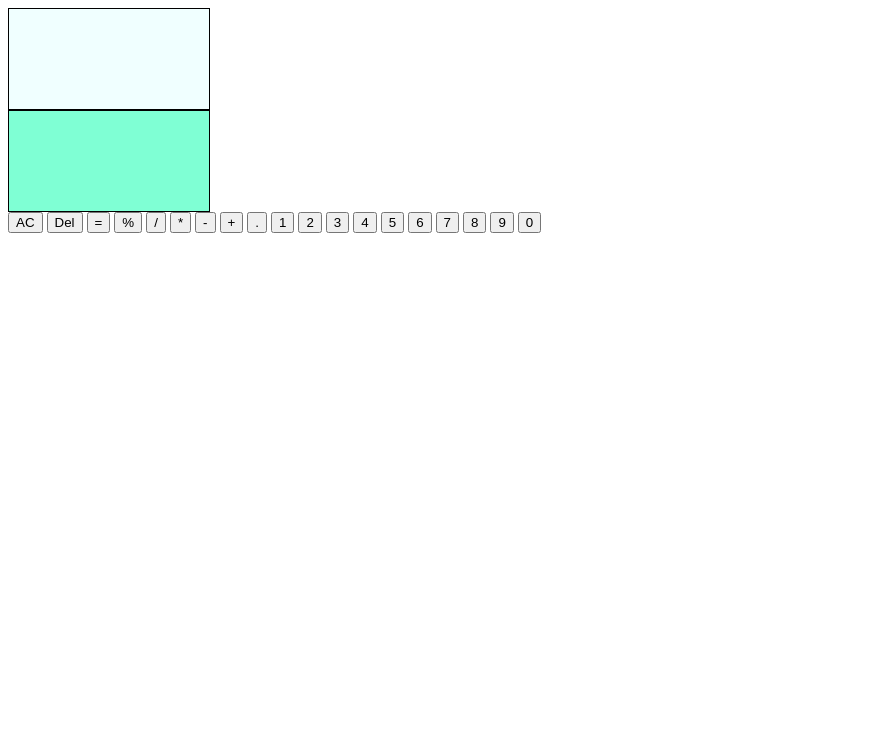
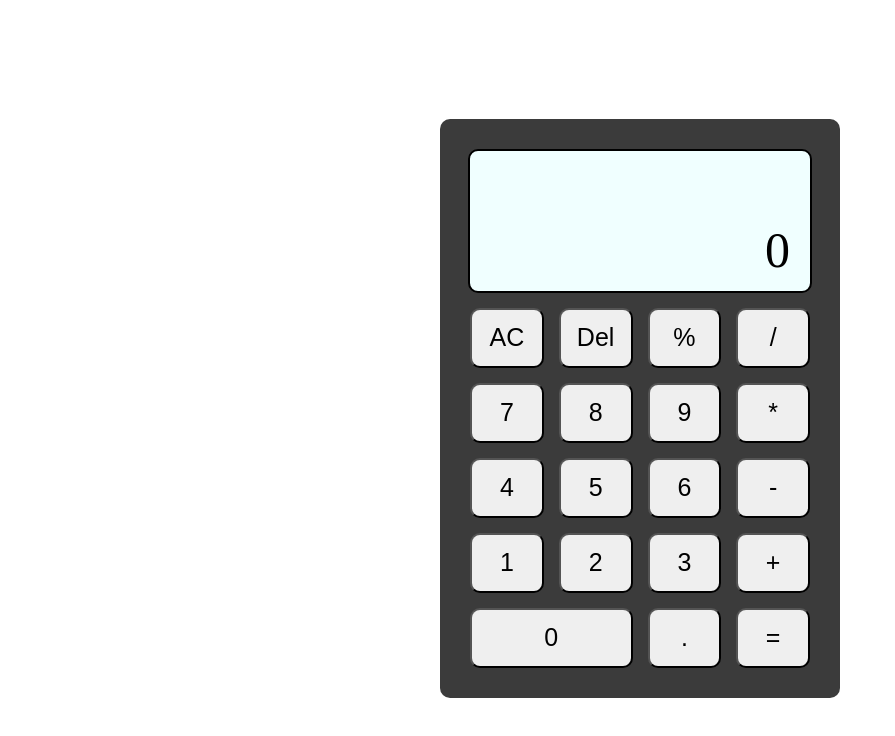
Before and after one commit to kurtislam0325/TOP_Calculator, a plain HTML site: page index.html in a window 1280 px wide. Shown: the whole page, without its empty margins (0-895 px from the left). Drawn offline with Linux system fonts and the light colour scheme.

Commit message:
Finish first version of UI

```diff
--- a/index.html
+++ b/index.html
@@ -9,32 +9,43 @@
     <script src="./script.js" defer></script>
 </head>
 <body>
-    <div class="screen">
-        <div id = "calculation"></div>
-        <div id = "result"></div>
-    </div>
-    <div class="buttons">
-        <button class="operation" id = "clear">AC</button>
-        <button class="operation" id = "delete">Del</button>
-        <button class="operation" id = "operate">=</button>
+    <div class="calculator">
+        <div class="screen container">
+            <div id = "calculation"></div>
+            <div id = "result">0</div>
+        </div>
+        <div class="buttons container">
+            <div>
+                <button class="button operation" id = "clear">AC</button>
+                <button class="button operation" id = "delete">Del</button>
+                <button class="button operator" id = "percent">%</button>
+                <button class="button operator" id = "divide">/</button>
+            </div>
+            <div>
+                <button class="button number" id="7">7</button>
+                <button class="button number" id="8">8</button>
+                <button class="button number" id="9">9</button>
+                <button class="button operator" id = "multiply">*</button>
+            </div>
+            <div>
+                <button class="button number" id="4">4</button>
+                <button class="button number" id="5">5</button>
+                <button class="button number" id="6">6</button>
+                <button class="button operator" id = "subtract">-</button>
+            </div>
+            <div>
+                <button class="button number" id="1">1</button>
+                <button class="button number" id="2">2</button>
+                <button class="button number" id="3">3</button>
+                <button class="button operator" id = "add">+</button>
+            </div>
+            <div>
+                <button class="button number i0" id="0">0</button>
+                <button class="button operator" id = "float">.</button>
+                <button class="button operation" id = "operate">=</button>
+            </div>
 
-        <button class="operator" id = "percent">%</button>
-        <button class="operator" id = "divide">/</button>
-        <button class="operator" id = "multiply">*</button>
-        <button class="operator" id = "subtract">-</button>
-        <button class="operator" id = "add">+</button>
-        <button class="operator" id = "float">.</button>
-
-        <button class="number" id="1">1</button>
-        <button class="number" id="2">2</button>
-        <button class="number" id="3">3</button>
-        <button class="number" id="4">4</button>
-        <button class="number" id="5">5</button>
-        <button class="number" id="6">6</button>
-        <button class="number" id="7">7</button>
-        <button class="number" id="8">8</button>
-        <button class="number" id="9">9</button>
-        <button class="number" id="0">0</button>
+        </div>
     </div>
 
 </body>
--- a/script.js
+++ b/script.js
@@ -144,7 +144,7 @@ numberButtons.forEach((button) => {
 clearButton.addEventListener("click", () => {
     clear();
     calScreen.textContent = calculation;
-    resultScreen.textContent = calculation;
+    resultScreen.textContent = "0";
 })
 
 deleteButton.addEventListener("click", () => {
--- a/style.css
+++ b/style.css
@@ -1,13 +1,73 @@
-#calculation {
-    height: 100px;
-    width: 200px;
-    border: 1px solid black;
+body, html {
+    height: 100%;
+}
+
+body {
+    display: flex;
+    justify-content: center;
+    align-items: center;
+}
+
+.calculator, .button, .screen, #calculation, #result {
+    border-radius: 10px;
+}
+
+.calculator {
+    display: flex;
+    flex-direction: column;
+    justify-content: center;
+    align-items: center;
+
+    width: 340px;
+    padding: 30px;
+
+    background-color: rgb(59, 59, 59);
+
+}
+
+.screen {
+    border: 2px solid black;
+    margin-bottom: 15px;
+
     background-color: azure;
 }
 
+#calculation, #result {
+    height: 70px;
+    width: 300px;
+
+    padding: 0 20px;
+    text-align: right;
+    font-size: 50px;
+}
+
+#calculation {
+    /* background-color: azure; */
+}
+
 #result {
-    height: 100px;
-    width: 200px;
-    border: 1px solid black;
-    background-color: aquamarine;
+    /* background-color: aquamarine; */
 }
+
+.buttons {
+    display: flex;
+    gap: 15px;
+    flex-direction: column;
+}
+
+.buttons > div {
+    display: flex;
+    width: 340px;
+    justify-content: space-between;
+}
+
+.button {
+    height: 60px;
+    width: 73.75px;
+
+    font-size: 25px;
+}
+
+.i0 {
+    width: 162.5px;
+}
```
